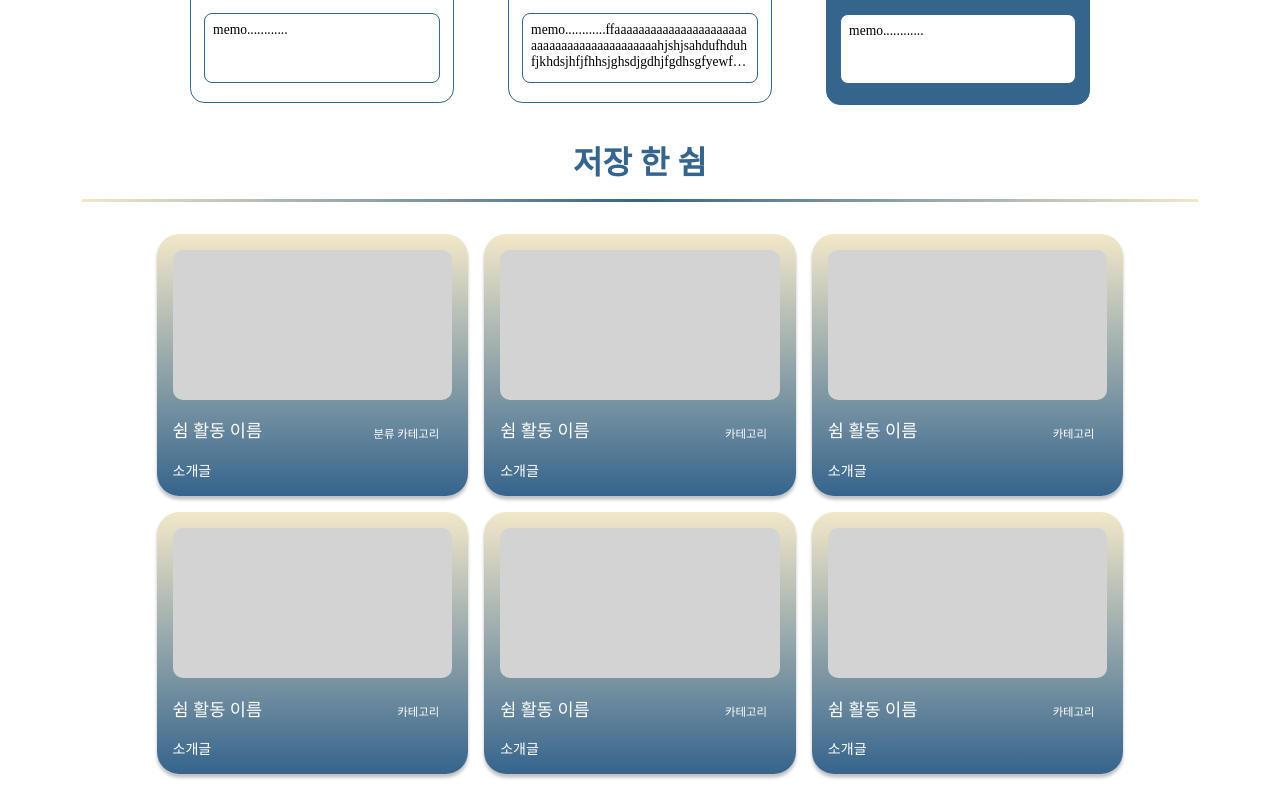
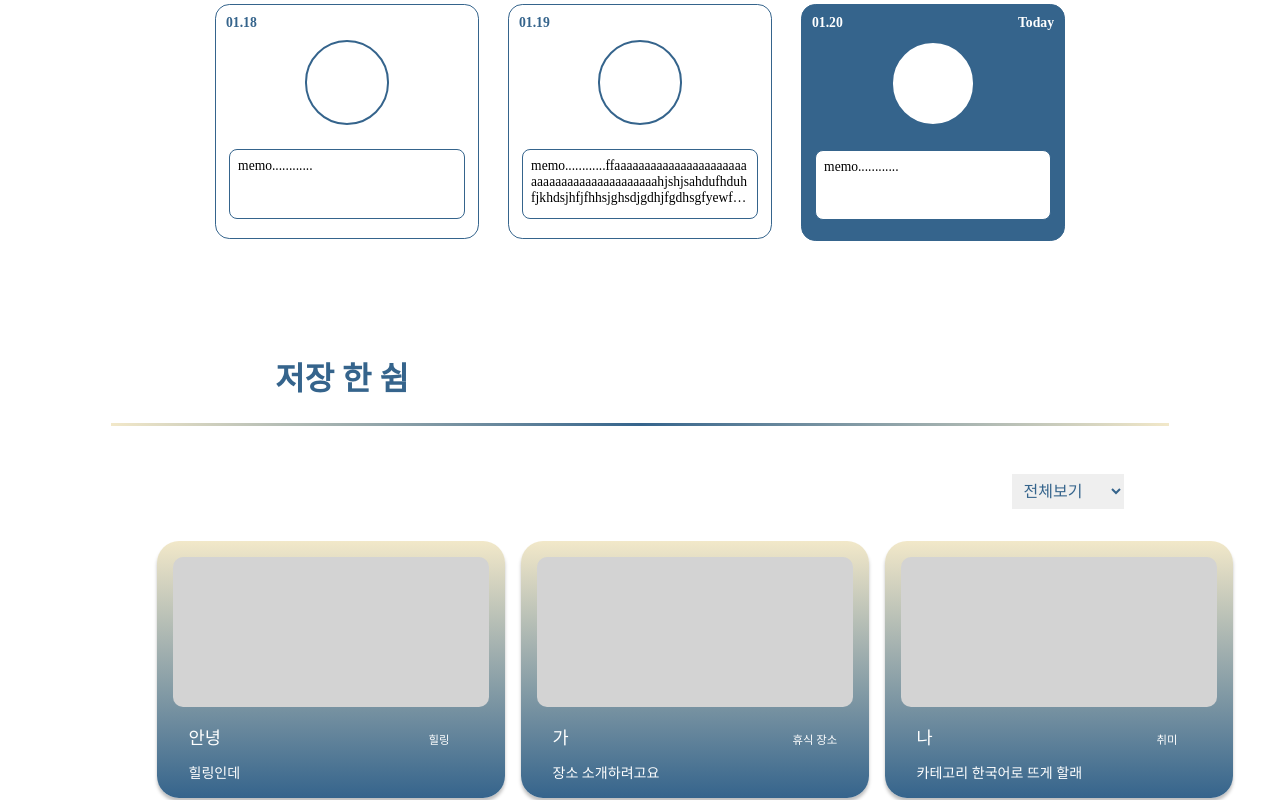
Before and after one commit to Serengeti-HYU/Hyu_frontend, a React (Create React App) app: page /mypage in a window 1280 px wide. Shown: the part 1060-1860 px from the top of the page. Built offline with nearby package versions, Linux system fonts and the light colour scheme; a web font is replaced by a local one.

Commit message:
Chore: Filter 설정

```diff
--- a/src/pages/Profile/EmotionRecords.jsx
+++ b/src/pages/Profile/EmotionRecords.jsx
@@ -5,7 +5,7 @@ import styled from "styled-components";
 const Container = styled.div`
   margin: auto;
   width: 100%;
-  max-width: 900px;
+  max-width: 850px;
 `;
 
 const EmotionContainer = styled.div`
@@ -36,7 +36,7 @@ const DateText = styled.div`
   position: absolute;
   top: 10px;
   left: 10px;
-  color: ${(props) => (props.today ? "#fff" : "#35648c")};
+  color: ${(props) => (props.$isToday ? "#fff" : "#35648c")};
   font-size: 13.695px;
   font-weight: 700;
 `;
@@ -60,8 +60,8 @@ const EmotionMemo = styled.div`
   font-weight: 500;
   border-radius: 8px;
   border: 0.848px solid #35648c;
-  background: ${(props) => (props.today ? "#fff" : "transparent")};
-  color: ${(props) => (props.today ? "#000" : "#000")};
+  background: ${(props) => (props.$isToday ? "#fff" : "transparent")};
+  color: #000;
   #content {
     display: -webkit-box;
     word-break: break-word;
@@ -104,10 +104,10 @@ const EmotionRecords = () => {
           </EmotionMemo>
         </EmotionCard>
         <TodayEmotionCard>
-          <DateText today>01.20</DateText>
+          <DateText $isToday>01.20</DateText>
           <TodayMark>Today</TodayMark>
           <EmotionFace />
-          <EmotionMemo today>
+          <EmotionMemo $isToday>
             <div id="content">memo............</div>
           </EmotionMemo>
         </TodayEmotionCard>
--- a/src/pages/Profile/Mypage.jsx
+++ b/src/pages/Profile/Mypage.jsx
@@ -1,4 +1,5 @@
 import React from "react";
+import { useNavigate } from "react-router-dom";
 import styled from "styled-components";
 import Profile from "./Profile";
 import EmotionRecords from "./EmotionRecords";
@@ -12,9 +13,9 @@ const Container = styled.div`
 `;
 const Main = styled.main`
   padding: 2rem;
+  margin-bottom: 12rem;
 `;
-
-const SectionTitle = styled.h2`
+const SectionTitle = styled.div`
   margin-top: 2rem;
   margin-bottom: 1rem;
   color: #35648c;
@@ -25,11 +26,21 @@ const SectionTitle = styled.h2`
 `;
 const Line = styled.div`
   margin: auto;
-  background-image: url(${process.env.PUBLIC_URL}/assets/icons/line.svg);
-  width: 70rem;
-  height: 3px;
-  background-size: cover;
-  margin-bottom: 2rem;
+  width: 87%;
+  height: 0.1875rem;
+  background: linear-gradient(to right, #f2e8c9, #35648c 50%, #f2e8c9);
+  margin-bottom: 3rem;
+
+  @media (max-width: 768px) {
+  }
+`;
+const TitleBar = styled.div`
+  display: flex;
+  justify-content: space-between;
+  margin: auto;
+  width: 60%;
+  margin-bottom: 0.5rem;
+  margin-top: 5rem;
 `;
 const WhiteBtn = styled.button`
   border: none;
@@ -46,22 +57,40 @@ const WhiteBtn = styled.button`
   font-style: normal;
   font-weight: 700;
   line-height: normal;
+  height: 2rem;
+  margin-top: 2.2rem;
+  cursor: pointer;
 `;
 
 const MyPage = () => {
+  const navigate = useNavigate();
+
+  const gotoUpdateProfile = () => {
+    navigate(`/update-profile`);
+  };
+  const gotoRecordEmotion = () => {
+    navigate(`/record1`);
+  };
+
   return (
     <Container>
       <LoginHeader />
       <Main>
-        <SectionTitle>내 정보</SectionTitle>
-        <WhiteBtn>내 정보 수정</WhiteBtn>
+        <TitleBar>
+          <SectionTitle>내 정보</SectionTitle>
+          <WhiteBtn onClick={gotoUpdateProfile}>내 정보 수정</WhiteBtn>
+        </TitleBar>
         <Line />
         <Profile />
-        <SectionTitle>최근 감정 기록</SectionTitle>
-        <WhiteBtn>감정 기록 더보기</WhiteBtn>
+        <TitleBar>
+          <SectionTitle>최근 감정 기록</SectionTitle>
+          <WhiteBtn onClick={gotoRecordEmotion}>감정 기록 더보기</WhiteBtn>
+        </TitleBar>
         <Line />
         <EmotionRecords />
-        <SectionTitle>저장 한 쉼</SectionTitle>
+        <TitleBar>
+          <SectionTitle>저장 한 쉼</SectionTitle>
+        </TitleBar>
         <Line />
         <Storage />
       </Main>
--- a/src/pages/Profile/Profile.jsx
+++ b/src/pages/Profile/Profile.jsx
@@ -1,5 +1,7 @@
 // Profile.js
 import React from "react";
+import { useState } from "react";
+import { useNavigate } from "react-router-dom";
 import styled from "styled-components";
 
 const ProfileContainer = styled.div`
@@ -19,7 +21,7 @@ const ProfileWrapper = styled.div`
   display: flex;
   flex-direction: row;
   align-items: center;
-  gap: 3rem;
+  gap: 6rem;
 `;
 const Wrapper = styled.div`
   width: 25rem;
@@ -38,6 +40,7 @@ const PremiumBadge = styled.div`
   box-shadow: 0px 0px 14.9px 0px rgba(53, 100, 140, 0.35);
   margin-bottom: 0rem;
   margin-top: 3rem;
+  cursor: pointer;
   #text {
     color: #fff;
     font-size: 20px;
@@ -93,17 +96,28 @@ const Result = styled.span`
 `;
 
 const Profile = () => {
+  const navigate = useNavigate();
+  const gotoTest = () => {
+    navigate(`/personality-test`);
+  };
+  const gotoPremium = () => {
+    navigate(`/premium`);
+  };
+
+  const [isPremium, setIsPremium] = useState(true);
   return (
     <ProfileContainer>
       <ProfileWrapper>
         <ProfilePic></ProfilePic>
         <Wrapper>
-          <PremiumBadge>
+          <PremiumBadge onClick={gotoPremium}>
             <img
               src={`${process.env.PUBLIC_URL}/assets/icons/premium.svg`}
               alt="link icon"
             />
-            <span id="text">premium 사용자</span>
+            <span id="text">
+              {isPremium ? "premium 사용자" : "premium 구독하기"}
+            </span>
           </PremiumBadge>
           <InfoText>(이름)</InfoText>
           <InfoText>
@@ -115,7 +129,7 @@ const Profile = () => {
       </ProfileWrapper>
       <ResultWrapper>
         <Result>OO님은 성격 검사 결과 (유형이름)유형 입니다.</Result>
-        <Button>재검사</Button>
+        <Button onClick={gotoTest}>재검사</Button>
       </ResultWrapper>
     </ProfileContainer>
   );
--- a/src/pages/Profile/Storage.jsx
+++ b/src/pages/Profile/Storage.jsx
@@ -1,5 +1,4 @@
-// Storage.js
-import React from "react";
+import React, { useState } from "react";
 import styled from "styled-components";
 
 const Container = styled.div`
@@ -7,12 +6,32 @@ const Container = styled.div`
   width: 100%;
   max-width: 967px;
 `;
+
+const FilterContainer = styled.div`
+  display: flex;
+  justify-content: flex-end;
+  margin-top: 1rem;
+`;
+
+const Filter = styled.select`
+  padding: 0.5rem;
+  font-size: 16px;
+  border: none;
+  width: 7rem;
+  color: #35648c;
+  font-size: 16px;
+  font-style: normal;
+  font-weight: 300;
+  line-height: normal;
+`;
+
 const Cards = styled.div`
   display: grid;
   grid-template-columns: repeat(3, 1fr);
   gap: 1rem;
   margin-top: 2rem;
 `;
+
 const Card = styled.div`
   border-radius: 21.973px;
   background: linear-gradient(180deg, #f2e8c9 0%, #35648c 100%);
@@ -28,73 +47,76 @@ const CardImage = styled.div`
   border-radius: 10px;
   margin-bottom: 1rem;
 `;
+
 const CardTitle = styled.h3`
   color: #fff;
   font-size: 17.579px;
-  font-style: normal;
   font-weight: 500;
-  line-height: normal;
+  margin-left: 1rem;
 `;
-const CardDescription = styled.span`
+
+const CardDescription = styled.div`
+  position: relative;
   color: #fff;
   font-size: 14.063px;
-  font-style: normal;
   font-weight: 400;
-  line-height: normal;
+  width: 300px;
+  white-space: nowrap;
+  overflow: hidden;
+  text-overflow: ellipsis;
+  margin-top: -0.3rem;
+  margin-left: 1rem;
 `;
-const CardCategoty = styled.span`
+
+const CardCategory = styled.div`
   color: #fff;
   font-size: 11.426px;
-  font-style: normal;
   font-weight: 300;
-  width: 100px;
-  line-height: normal;
   position: absolute;
-  margin-top: -2.2rem;
-  margin-left: 8rem;
+  margin-top: -3.2rem;
+  margin-left: 16rem;
   text-align: right;
 `;
 
+const cardData = [
+  { title: "안녕", description: "힐링인데", category: "힐링" },
+  { title: "가", description: "장소 소개하려고요", category: "휴식 장소" },
+  { title: "나", description: "카테고리 한국어로 뜨게 할래", category: "취미" },
+  { title: "다", description: "ㅎㅇ", category: "휴식 장소" },
+  { title: "다", description: "ㅃㅇ", category: "휴식 장소" },
+  { title: "다", description: "내용", category: "휴식 장소" },
+];
+
 const Storage = () => {
+  const [selectedCategory, setSelectedCategory] = useState("전체보기");
+
+  const handleCategoryChange = (e) => {
+    setSelectedCategory(e.target.value);
+  };
+
+  const filteredCards = cardData.filter((card) =>
+    selectedCategory === "전체보기" ? true : card.category === selectedCategory
+  );
+
   return (
     <Container>
+      <FilterContainer>
+        <Filter onChange={handleCategoryChange} value={selectedCategory}>
+          <option value="전체보기">전체보기</option>
+          <option value="취미">취미</option>
+          <option value="휴식 장소">휴식 장소</option>
+          <option value="힐링">힐링</option>
+        </Filter>
+      </FilterContainer>
       <Cards>
-        <Card>
-          <CardImage />
-          <CardTitle>쉼 활동 이름</CardTitle>
-          <CardDescription>소개글</CardDescription>
-          <CardCategoty>분류 카테고리</CardCategoty>
-        </Card>
-        <Card>
-          <CardImage />
-          <CardTitle>쉼 활동 이름</CardTitle>
-          <CardDescription>소개글</CardDescription>
-          <CardCategoty>카테고리</CardCategoty>
-        </Card>
-        <Card>
-          <CardImage />
-          <CardTitle>쉼 활동 이름</CardTitle>
-          <CardDescription>소개글</CardDescription>
-          <CardCategoty>카테고리</CardCategoty>
-        </Card>
-        <Card>
-          <CardImage />
-          <CardTitle>쉼 활동 이름</CardTitle>
-          <CardDescription>소개글</CardDescription>
-          <CardCategoty>카테고리</CardCategoty>
-        </Card>
-        <Card>
-          <CardImage />
-          <CardTitle>쉼 활동 이름</CardTitle>
-          <CardDescription>소개글</CardDescription>
-          <CardCategoty>카테고리</CardCategoty>
-        </Card>
-        <Card>
-          <CardImage />
-          <CardTitle>쉼 활동 이름</CardTitle>
-          <CardDescription>소개글</CardDescription>
-          <CardCategoty>카테고리</CardCategoty>
-        </Card>
+        {filteredCards.map((card, index) => (
+          <Card key={index}>
+            <CardImage />
+            <CardTitle>{card.title}</CardTitle>
+            <CardDescription>{card.description}</CardDescription>
+            <CardCategory>{card.category}</CardCategory>
+          </Card>
+        ))}
       </Cards>
     </Container>
   );
```
